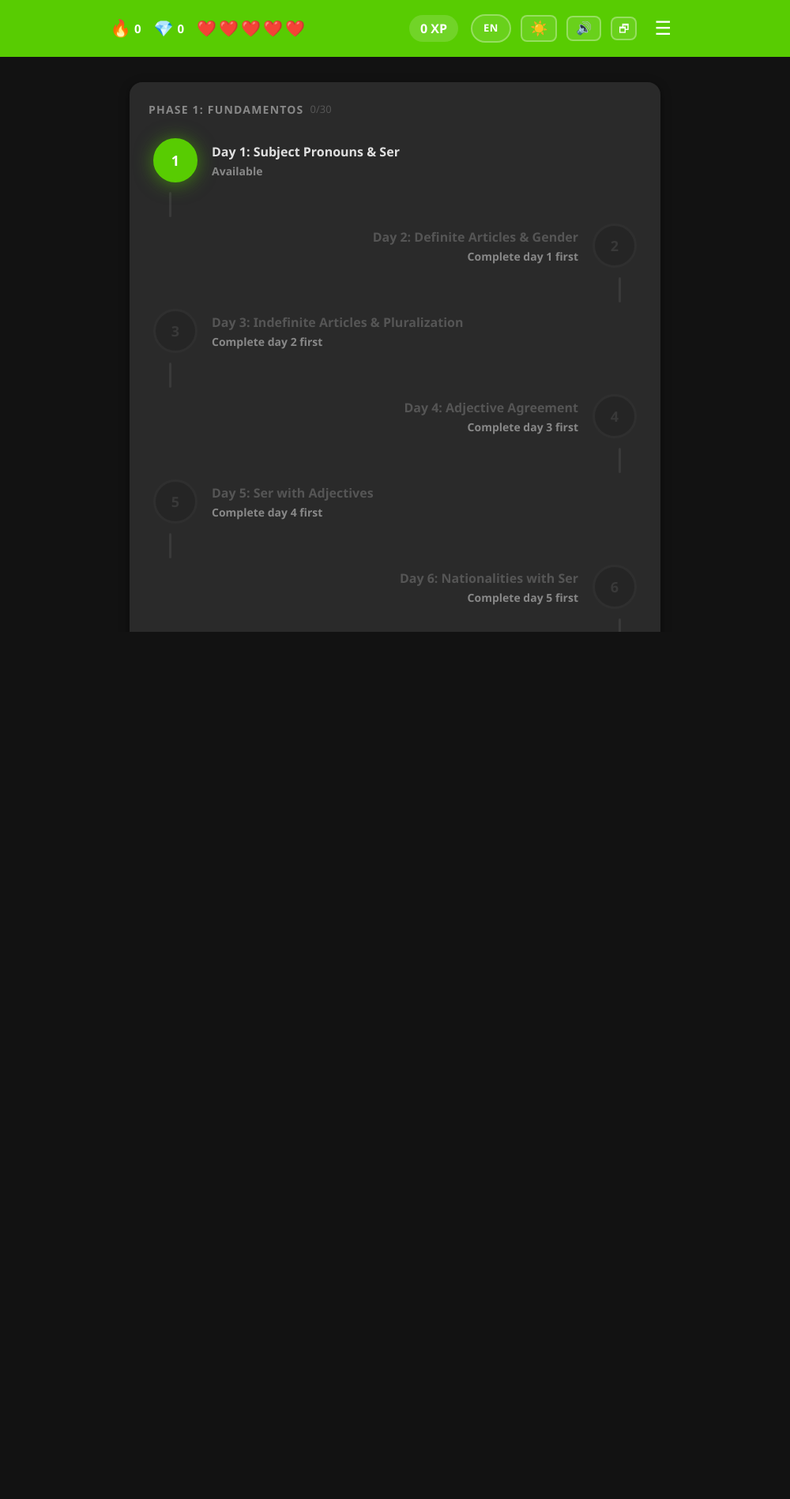
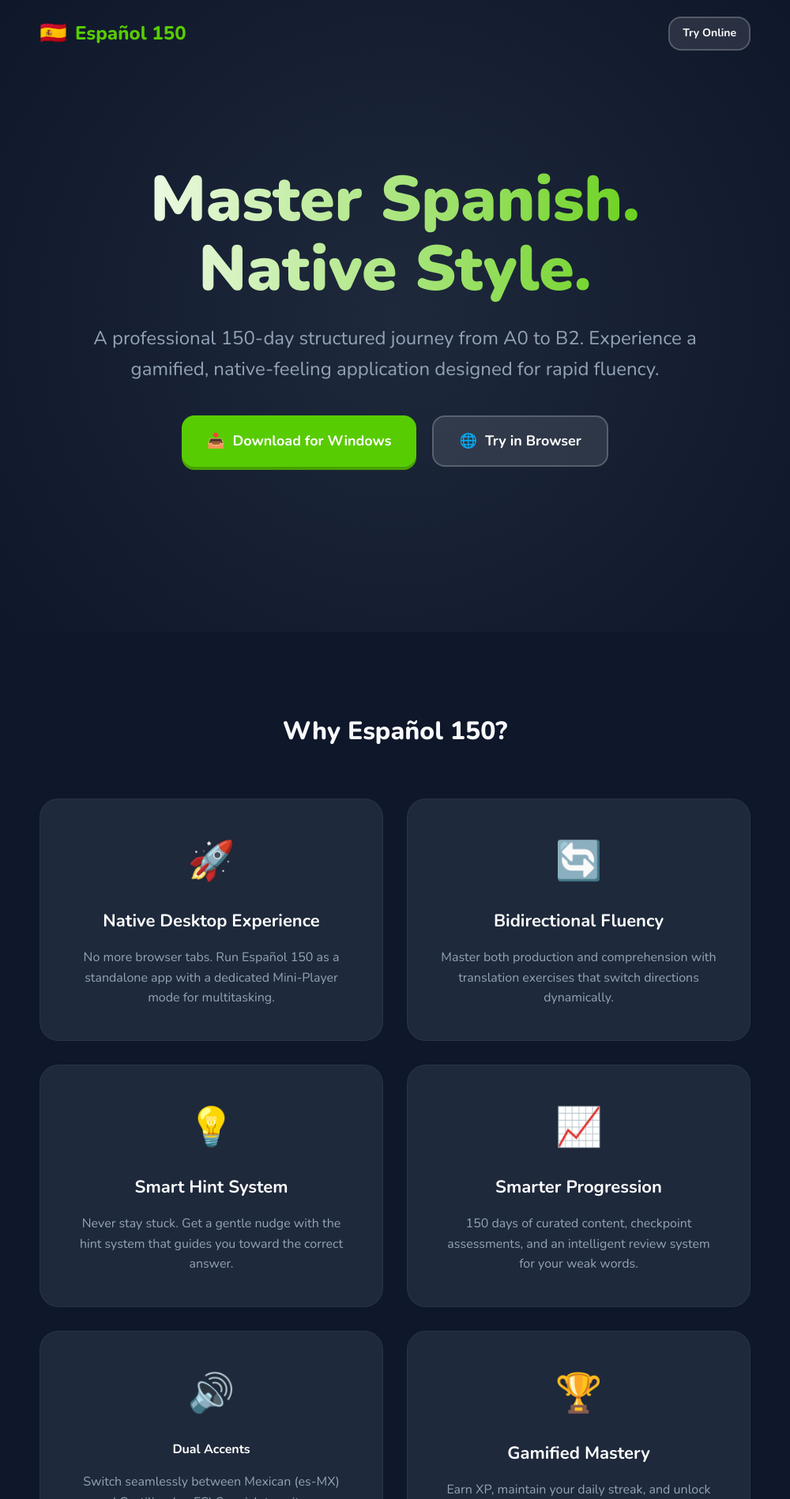
Before and after one commit to Fleerix-Insource/spanish-app, an Electron app: page index.html in a window 1000 px wide. Shown: the top 1898 px of the page at 79% size. Before the commit the page ends 800 px from the top, so only its background shows below. Drawn offline with nearby package versions, Linux system fonts and the light colour scheme.

Commit message:
feat: implement professional landing page and restructure for hosting

```diff
--- a/index.html
+++ b/index.html
@@ -1,24 +1,109 @@
 <!DOCTYPE html>
-<html lang="es">
+<html lang="en">
 <head>
-<meta charset="UTF-8">
-<meta name="viewport" content="width=device-width,initial-scale=1,maximum-scale=1,user-scalable=no">
-<meta name="theme-color" content="#58cc02">
-<meta name="apple-mobile-web-app-capable" content="yes">
-<meta name="apple-mobile-web-app-status-bar-style" content="black-translucent">
-<meta name="apple-mobile-web-app-title" content="Español 150">
-<link rel="manifest" href="manifest.json">
-<link rel="icon" href="icon.svg" type="image/svg+xml">
-<link rel="apple-touch-icon" href="icon.svg">
-<title>Español 150</title>
-<link rel="stylesheet" href="style.css">
+    <meta charset="UTF-8">
+    <meta name="viewport" content="width=device-width, initial-scale=1.0">
+    <title>Español 150 | Master Spanish with Native Precision</title>
+    <link rel="stylesheet" href="landing.css">
+    <link rel="preconnect" href="https://fonts.googleapis.com">
+    <link rel="preconnect" href="https://fonts.gstatic.com" crossorigin>
+    <link href="https://fonts.googleapis.com/css2?family=Nunito:wght@400;600;700;800;900&display=swap" rel="stylesheet">
 </head>
 <body>
-<div id="root"></div>
-<script>
-if ('serviceWorker' in navigator) { navigator.serviceWorker.register('sw.js'); }
-</script>
-<script src="curriculum.js"></script>
-<script src="app.js"></script>
+
+    <nav>
+        <a href="#" class="logo">
+            <span style="font-size: 28px">🇪🇸</span> Español 150
+        </a>
+        <a href="app/index.html" class="btn btn-secondary" style="padding: 8px 16px; font-size: 14px">Try Online</a>
+    </nav>
+
+    <section class="hero">
+        <div class="hero-content">
+            <h1>Master Spanish.<br>Native Style.</h1>
+            <p>A professional 150-day structured journey from A0 to B2. Experience a gamified, native-feeling application designed for rapid fluency.</p>
+            <div class="cta-group">
+                <a href="dist/Español 150 Setup.exe" class="btn btn-primary">
+                    <span>📥</span> Download for Windows
+                </a>
+                <a href="app/index.html" class="btn btn-secondary">
+                    <span>🌐</span> Try in Browser
+                </a>
+            </div>
+        </div>
+    </section>
+
+    <section class="features">
+        <h2 class="section-title reveal">Why Español 150?</h2>
+        <div class="feature-grid">
+            <div class="feature-card reveal">
+                <span class="feature-icon">🚀</span>
+                <h3>Native Desktop Experience</h3>
+                <p>No more browser tabs. Run Español 150 as a standalone app with a dedicated Mini-Player mode for multitasking.</p>
+            </div>
+            <div class="feature-card reveal">
+                <span class="feature-icon">🔄</span>
+                <h3>Bidirectional Fluency</h3>
+                <p>Master both production and comprehension with translation exercises that switch directions dynamically.</p>
+            </div>
+            <div class="feature-card reveal">
+                <span class="feature-icon">💡</span>
+                <h3>Smart Hint System</h3>
+                <p>Never stay stuck. Get a gentle nudge with the hint system that guides you toward the correct answer.</p>
+            </div>
+            <div class="feature-card reveal">
+                <span class="feature-icon">📈</span>
+                <h3>Smarter Progression</h3>
+                <p>150 days of curated content, checkpoint assessments, and an intelligent review system for your weak words.</p>
+            </div>
+            <div class="feature-card reveal">
+                <span class="feature-icon">🔊</span>
+                <div style="margin-bottom:16px; font-weight:700; color:var(--white)">Dual Accents</div>
+                <p>Switch seamlessly between Mexican (es-MX) and Castilian (es-ES) Spanish to suit your learning goals.</p>
+            </div>
+            <div class="feature-card reveal">
+                <span class="feature-icon">🏆</span>
+                <h3>Gamified Mastery</h3>
+                <p>Earn XP, maintain your daily streak, and unlock achievement badges as you climb the path to fluency.</p>
+            </div>
+        </div>
+    </section>
+
+    <section class="preview">
+        <h2 class="section-title reveal">Designed for Focus</h2>
+        <div class="preview-window reveal">
+            <div class="preview-header">
+                <div class="dot dot-red"></div>
+                <div class="dot dot-yellow"></div>
+                <div class="dot dot-green"></div>
+            </div>
+            <img src="app/icon.svg" alt="App Preview" class="preview-img" style="background: var(--dark-bg); padding: 100px; display: block; margin: auto; width: 200px; height: 200px; object-fit: contain;">
+        </div>
+        <p class="reveal" style="margin-top: 40px; color: var(--text-muted); max-width: 600px; margin-left: auto; margin-right: auto;">
+            Experience a clean, distraction-free interface that focuses entirely on your learning journey.
+        </p>
+    </section>
+
+    <section class="disclosure reveal">
+        <p>This application was developed with the assistance of <strong>opencode (powered by gemma-4-31b-it)</strong>, utilizing advanced AI for architecture, logic refinement, and native app implementation.</p>
+    </section>
+
+    <footer>
+        <p>&copy; 2026 Español 150. Built for fluency.</p>
+    </footer>
+
+    <script>
+        // Scroll Reveal Animation
+        const observerOptions = { threshold: 0.1 };
+        const observer = new IntersectionObserver((entries) => {
+            entries.forEach(entry => {
+                if (entry.isIntersecting) {
+                    entry.target.classList.add('active');
+                }
+            });
+        }, observerOptions);
+
+        document.querySelectorAll('.reveal').forEach(el => observer.observe(el));
+    </script>
 </body>
 </html>
--- /dev/null
+++ b/landing.css
@@ -0,0 +1,256 @@
+:root {
+    --primary: #58cc02;
+    --primary-dark: #46a302;
+    --secondary: #1cb0f6;
+    --dark-bg: #0f172a;
+    --dark-card: #1e293b;
+    --text-main: #f8fafc;
+    --text-muted: #94a3b8;
+    --white: #ffffff;
+    --transition: all 0.3s cubic-bezier(0.4, 0, 0.2, 1);
+}
+
+* { box-sizing: border-box; margin: 0; padding: 0; }
+
+body {
+    font-family: 'Nunito', 'Segoe UI', system-ui, sans-serif;
+    background-color: var(--dark-bg);
+    color: var(--text-main);
+    line-height: 1.6;
+    overflow-x: hidden;
+}
+
+/* --- Navigation --- */
+nav {
+    display: flex;
+    justify-content: space-between;
+    align-items: center;
+    padding: 20px 5%;
+    position: absolute;
+    width: 100%;
+    z-index: 100;
+}
+
+.logo {
+    font-size: 24px;
+    font-weight: 800;
+    color: var(--primary);
+    text-decoration: none;
+    display: flex;
+    align-items: center;
+    gap: 10px;
+}
+
+/* --- Hero Section --- */
+.hero {
+    height: 100vh;
+    display: flex;
+    flex-direction: column;
+    justify-content: center;
+    align-items: center;
+    text-align: center;
+    padding: 0 20px;
+    background: radial-gradient(circle at center, #1e293b 0%, #0f172a 100%);
+    position: relative;
+}
+
+.hero-content {
+    max-width: 800px;
+    animation: fadeInUp 1s ease-out;
+}
+
+.hero h1 {
+    font-size: clamp(3rem, 8vw, 5rem);
+    font-weight: 900;
+    line-height: 1.1;
+    margin-bottom: 24px;
+    background: linear-gradient(to right, #fff, var(--primary));
+    -webkit-background-clip: text;
+    -webkit-text-fill-color: transparent;
+}
+
+.hero p {
+    font-size: clamp(1.1rem, 3vw, 1.5rem);
+    color: var(--text-muted);
+    margin-bottom: 40px;
+}
+
+.cta-group {
+    display: flex;
+    gap: 20px;
+    justify-content: center;
+    flex-wrap: wrap;
+}
+
+.btn {
+    padding: 16px 32px;
+    border-radius: 16px;
+    font-size: 18px;
+    font-weight: 700;
+    cursor: pointer;
+    transition: var(--transition);
+    text-decoration: none;
+    display: inline-flex;
+    align-items: center;
+    gap: 10px;
+}
+
+.btn-primary {
+    background: var(--primary);
+    color: white;
+    box-shadow: 0 4px 0 var(--primary-dark);
+}
+
+.btn-primary:hover {
+    transform: translateY(-2px);
+    box-shadow: 0 6px 0 var(--primary-dark);
+}
+
+.btn-primary:active {
+    transform: translateY(2px);
+    box-shadow: 0 0 0 var(--primary-dark);
+}
+
+.btn-secondary {
+    background: rgba(255,255,255,0.1);
+    color: white;
+    border: 2px solid rgba(255,255,255,0.2);
+}
+
+.btn-secondary:hover {
+    background: rgba(255,255,255,0.2);
+}
+
+/* --- Features Section --- */
+.features {
+    padding: 100px 5%;
+    background: var(--dark-bg);
+}
+
+.section-title {
+    text-align: center;
+    font-size: 32px;
+    font-weight: 800;
+    margin-bottom: 60px;
+}
+
+.feature-grid {
+    display: grid;
+    grid-template-columns: repeat(auto-fit, minmax(300px, 1fr));
+    gap: 30px;
+    max-width: 1200px;
+    margin: 0 auto;
+}
+
+.feature-card {
+    background: var(--dark-card);
+    padding: 40px;
+    border-radius: 24px;
+    transition: var(--transition);
+    border: 1px solid rgba(255,255,255,0.05);
+    text-align: center;
+}
+
+.feature-card:hover {
+    transform: translateY(-10px);
+    border-color: var(--primary);
+    box-shadow: 0 20px 40px rgba(0,0,0,0.3);
+}
+
+.feature-icon {
+    font-size: 48px;
+    margin-bottom: 20px;
+    display: block;
+}
+
+.feature-card h3 {
+    font-size: 22px;
+    margin-bottom: 16px;
+    color: var(--white);
+}
+
+.feature-card p {
+    color: var(--text-muted);
+    font-size: 16px;
+}
+
+/* --- App Preview --- */
+.preview {
+    padding: 100px 5%;
+    text-align: center;
+    background: #111827;
+}
+
+.preview-window {
+    max-width: 900px;
+    margin: 0 auto;
+    background: #000;
+    border-radius: 12px;
+    border: 8px solid #334155;
+    box-shadow: 0 50px 100px rgba(0,0,0,0.5);
+    overflow: hidden;
+    position: relative;
+}
+
+.preview-header {
+    background: #334155;
+    padding: 10px;
+    display: flex;
+    gap: 8px;
+    justify-content: flex-start;
+}
+
+.dot { width: 12px; height: 12px; border-radius: 50%; }
+.dot-red { background: #ff5f56; }
+.dot-yellow { background: #ffbd2e; }
+.dot-green { background: #27c93f; }
+
+.preview-img {
+    width: 100%;
+    display: block;
+    filter: brightness(0.9);
+}
+
+/* --- AI Disclosure --- */
+.disclosure {
+    padding: 60px 5%;
+    text-align: center;
+    background: var(--dark-bg);
+    color: var(--text-muted);
+    font-size: 14px;
+}
+
+.disclosure strong {
+    color: var(--text-main);
+}
+
+/* --- Footer --- */
+footer {
+    padding: 40px 5%;
+    text-align: center;
+    border-top: 1px solid rgba(255,255,255,0.05);
+    color: var(--text-muted);
+}
+
+/* --- Animations --- */
+@keyframes fadeInUp {
+    from { opacity: 0; transform: translateY(30px); }
+    to { opacity: 1; transform: translateY(0); }
+}
+
+.reveal {
+    opacity: 0;
+    transform: translateY(30px);
+    transition: all 0.8s ease-out;
+}
+
+.reveal.active {
+    opacity: 1;
+    transform: translateY(0);
+}
+
+@media (max-width: 768px) {
+    .hero h1 { font-size: 3rem; }
+    .cta-group { flex-direction: column; }
+    .btn { width: 100%; justify-content: center; }
+}
--- a/main.js
+++ b/main.js
@@ -17,7 +17,7 @@ function createWindow() {
     autoHideMenuBar: true, // Hides the default browser menu for a native app feel
   });
 
-  win.loadFile('index.html');
+  win.loadFile('app/index.html');
 
   // Remove the default menu entirely
   Menu.setApplicationMenu(null);
```
Also changed, not shown: app/index.html (added, +24 -0 lines), app/app.js (renamed from app.js), app/curriculum.js (renamed from curriculum.js), app/icon.svg (renamed from icon.svg), app/manifest.json (renamed from manifest.json), app/style.css (renamed from style.css), app/sw.js (renamed from sw.js).
